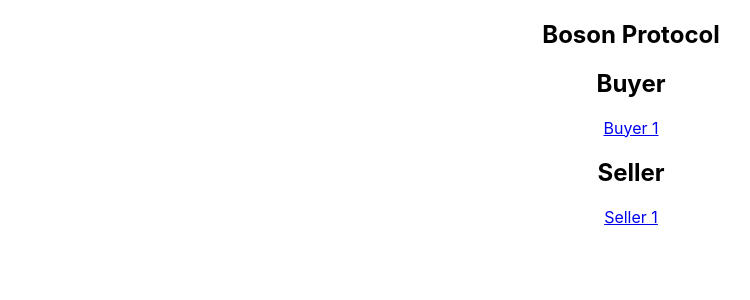
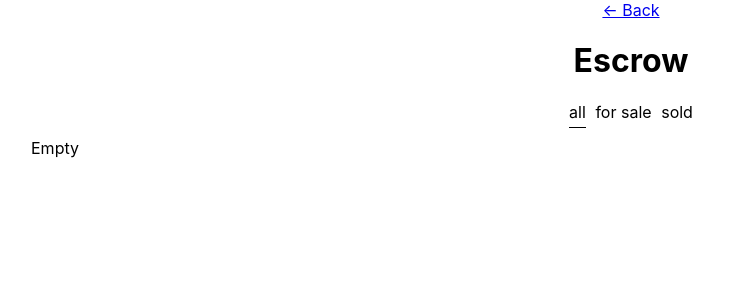
Before and after one commit to timhc22/shopping-poc, a React (Create React App) app: page /escrow in a window 1280 px wide. Before the commit this address led to /. Shown: the top 300 px of the page, without its empty margins (9-759 px from the left). Built offline with nearby package versions, Linux system fonts and the light colour scheme.

Commit message:
Add escrow page and ids for buyer and seller

```diff
--- a/src/App.tsx
+++ b/src/App.tsx
@@ -3,6 +3,7 @@
 import BuyerPage from "./pages/BuyerPage/BuyerPage";
 import SellerPage from "./pages/SellerPage/SellerPage";
 import DashboardPage from './pages/DashboardPage/DashboardPage';
+import EscrowPage from "./pages/EscrowPage/EscrowPage";
 
 import {
   BrowserRouter as Router,
@@ -17,8 +18,9 @@
       <Router>
         <Switch>
           <Route exact path="/" component={DashboardPage} />
-          <Route exact path="/buyer" component={BuyerPage} />
-          <Route exact path="/seller" component={SellerPage} />
+          <Route exact path="/buyer/:id" component={BuyerPage} />
+          <Route exact path="/seller/:id" component={SellerPage} />
+          <Route exact path="/escrow" component={EscrowPage} />
           <Redirect to="/" />
         </Switch>
       </Router>
--- a/src/pages/DashboardPage/DashboardPage.tsx
+++ b/src/pages/DashboardPage/DashboardPage.tsx
@@ -9,16 +9,29 @@
       <h1>Boson Protocol</h1>
       <div>
         <section className="container">
-          <h2>Buyer</h2>
-          <Link to="/buyer" className="button">
+          <h2>Buyers</h2>
+          <Link to="/buyer/1" className="button">
             Buyer 1
+          </Link>
+          <br/>
+          <Link to="/buyer/2" className="button">
+            Buyer 2
           </Link>
 
           <Divider orientation="horizontal" flexItem />
 
-          <h2>Seller</h2>
-          <Link to="/seller" className="button">
+          <h2>Sellers</h2>
+          <Link to="/seller/1" className="button">
             Seller 1
+          </Link>
+          <br/>
+          <Link to="/seller/2" className="button">
+            Seller 2
+          </Link>
+
+          <h2>Escrow</h2>
+          <Link to="/escrow" className="button">
+            Escrow
           </Link>
         </section>
       </div>
--- /dev/null
+++ b/src/pages/EscrowPage/EscrowPage.tsx
@@ -0,0 +1,19 @@
+import React from 'react';
+import { Link } from 'react-router-dom';
+import ForSaleList from "../../components/ForSaleList";
+import ItemStateFilters from "../../components/ItemStateFilters";
+
+export default function EscrowPage(): JSX.Element {
+
+  return (
+    <div>
+      <Link to="/">
+        &larr; Back
+      </Link>
+
+      <h1>Escrow</h1>
+      <ItemStateFilters />
+      <ForSaleList />
+    </div>
+  );
+}
```
